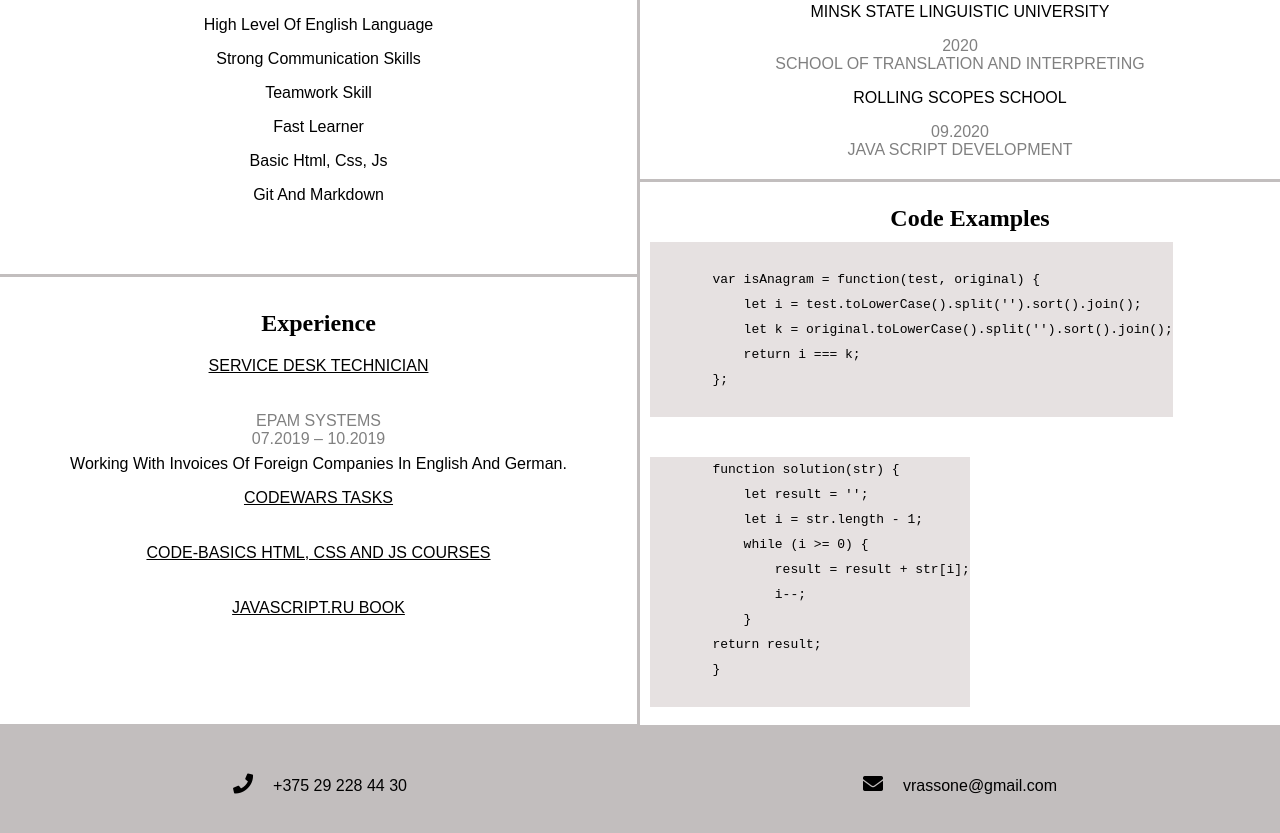
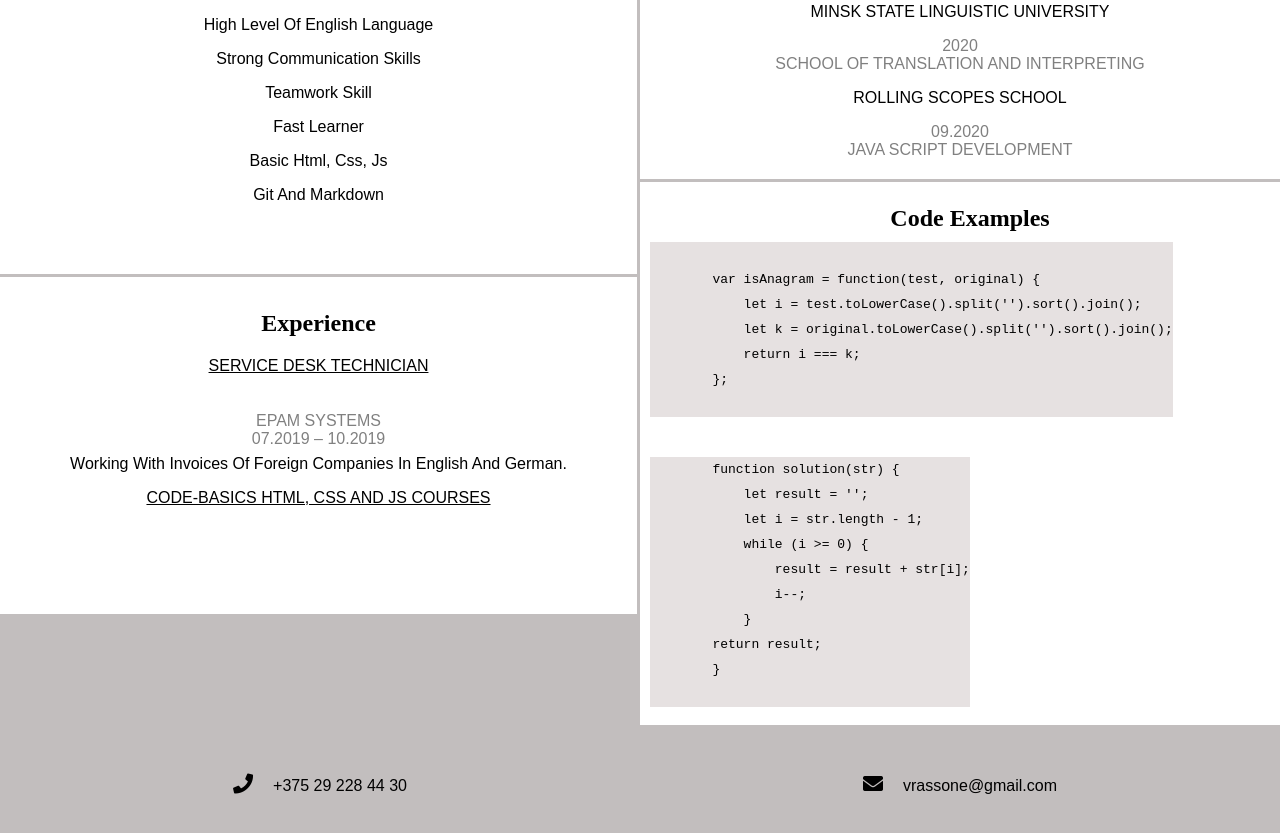
Before and after one commit to Wellval/rsschool-cv, a plain HTML site: page index.html in a window 1280 px wide. Shown: the part 520-1353 px from the top of the page. Drawn offline with Linux system fonts and the light colour scheme.

Commit message:
refactor: delete unnecessary information

```diff
--- a/index.html
+++ b/index.html
@@ -46,9 +46,7 @@ integrity="sha384-gfdkjb5BdAXd+lj+gudLWI+BXq4IuLW5IT+brZEZsLFm++aCMlF1V92rMkPaX4
                         <p class="experiencePosition">SERVICE DESK TECHNICIAN</i></p>
                         <p class="label-grey">EPAM SYSTEMS <br> <time datetime="2019.07">07.2019</time> – <time datetime="2019.10">10.2019</time></p>
                         <p class="jobDescription">Working with invoices of foreign companies in English and German.</p>
-                        <p class="experiencePosition">CODEWARS TASKS</p>
                         <p class="experiencePosition">CODE-BASICS HTML, CSS AND JS COURSES</p>
-                        <p class="experiencePosition">JAVASCRIPT.RU BOOK</p>
                     </article>
                 </section>
                 <section class="rightColumn">
```
